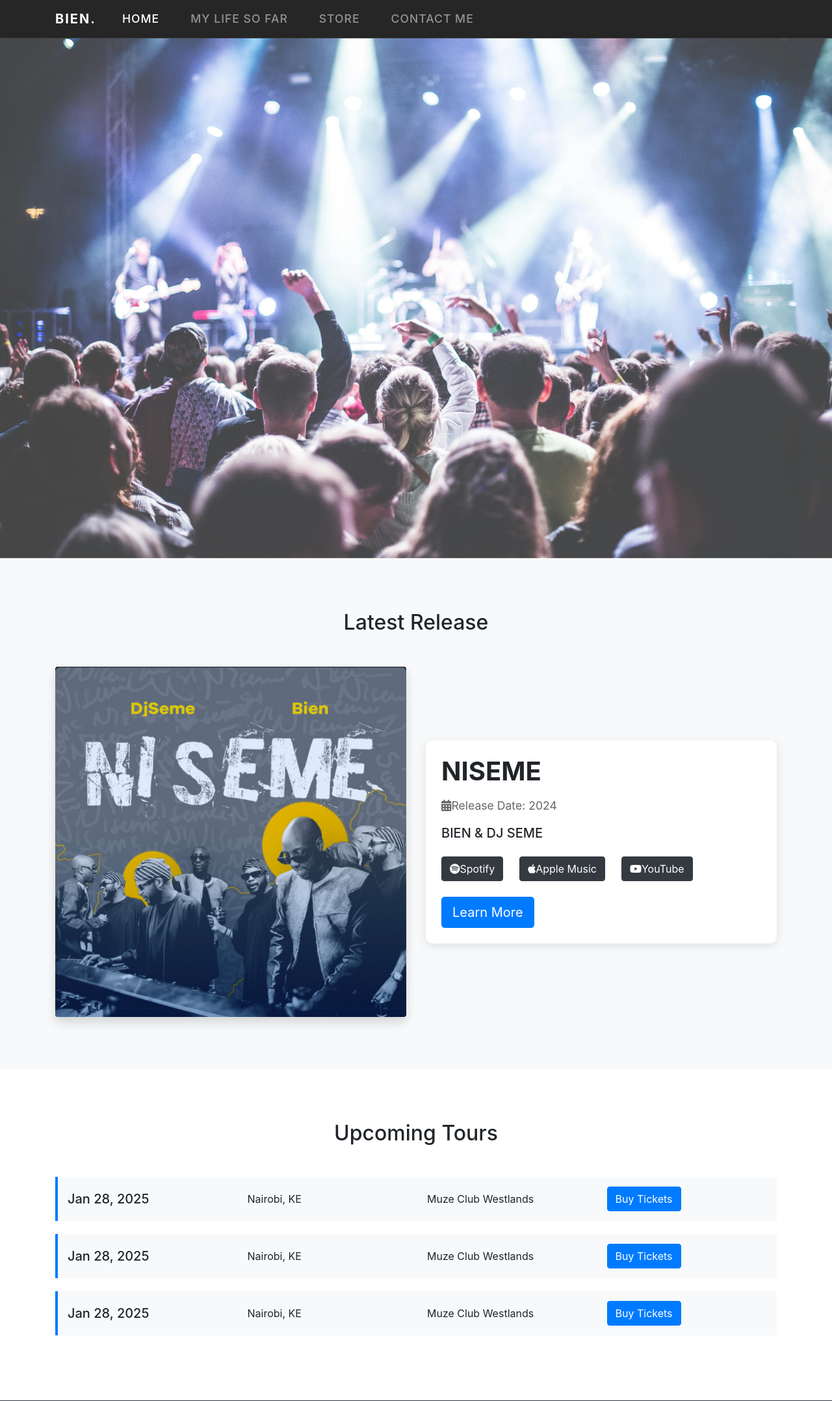
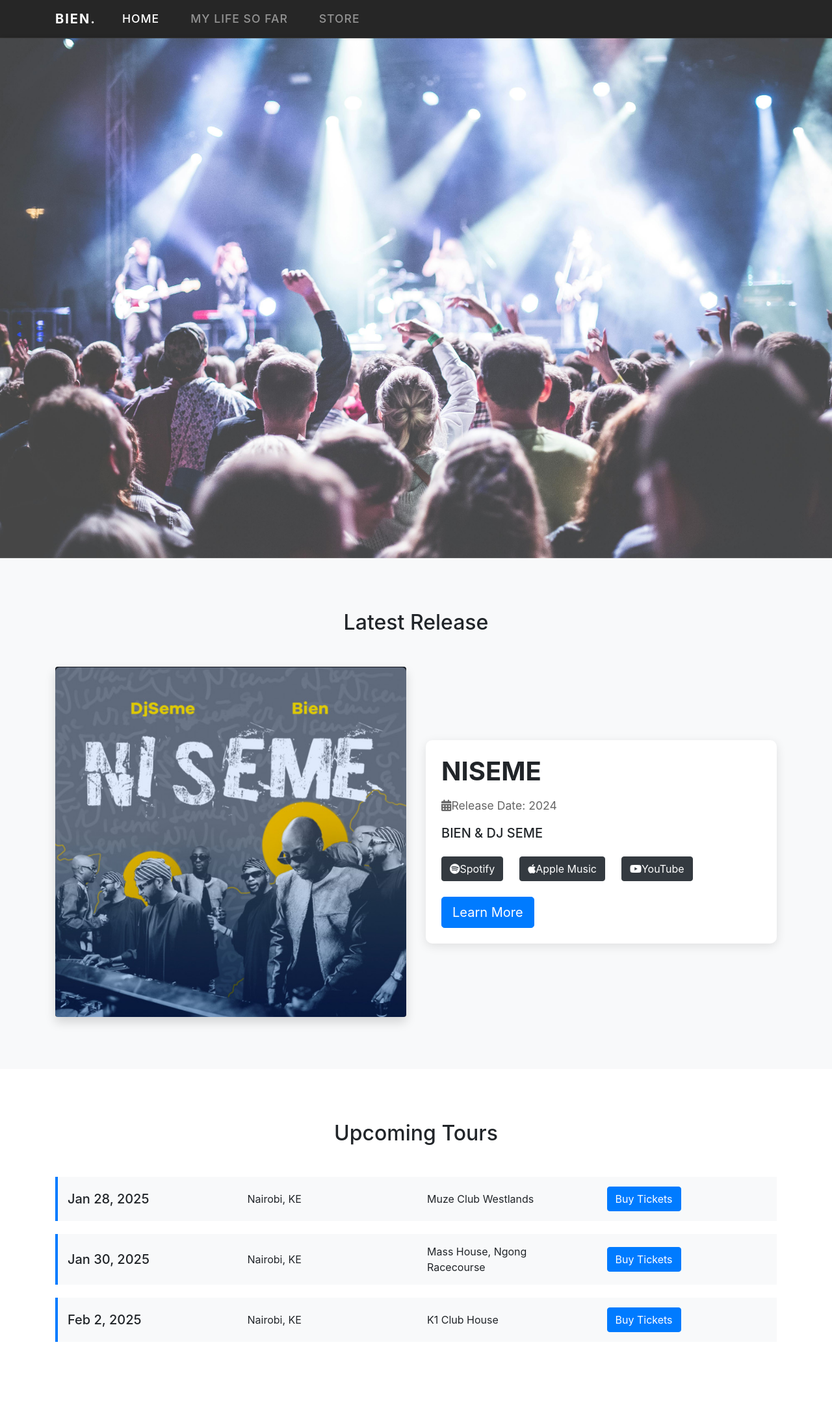
Before and after one commit to ghost-mann/solid-fiesta, a PHP site: page / in a window 1280 px wide. Shown: the top 2156 px of the page at 65% size. Run offline with PHP 8.4, Linux system fonts and the light colour scheme.

Commit message:
feat: code optimization in index.php and about.php

```diff
--- a/about.php
+++ b/about.php
@@ -37,9 +37,6 @@
                 </li>
                 <li class="nav-item">
                     <a class="nav-link" href="#">STORE</a>
-                </li>
-                <li class="nav-item">
-                    <a class="nav-link" href="#">CONTACT ME</a>
                 </li>
             </ul>
         </div>
--- a/index.php
+++ b/index.php
@@ -30,9 +30,6 @@
                 </li>
                 <li class="nav-item">
                     <a class="nav-link" href="#">STORE</a>
-                </li>
-                <li class="nav-item">
-                    <a class="nav-link" href="#">CONTACT ME</a>
                 </li>
             </ul>
         </div>
@@ -109,13 +106,13 @@
         <div class="tour-date">
             <div class="row align-items-center">
                 <div class="col-md-3">
-                    <h5 class="mb-0">Jan 28, 2025</h5>
+                    <h5 class="mb-0">Jan 30, 2025</h5>
                 </div>
                 <div class="col-md-3">
                     <p class="mb-0">Nairobi, KE</p>
                 </div>
                 <div class="col-md-3">
-                    <p class="mb-0">Muze Club Westlands</p>
+                    <p class="mb-0">Mass House, Ngong Racecourse</p>
                 </div>
                 <div class="col-md-3">
                     <button class="btn btn-primary">Buy Tickets</button>
@@ -125,13 +122,13 @@
         <div class="tour-date">
             <div class="row align-items-center">
                 <div class="col-md-3">
-                    <h5 class="mb-0">Jan 28, 2025</h5>
+                    <h5 class="mb-0">Feb 2, 2025</h5>
                 </div>
                 <div class="col-md-3">
                     <p class="mb-0">Nairobi, KE</p>
                 </div>
                 <div class="col-md-3">
-                    <p class="mb-0">Muze Club Westlands</p>
+                    <p class="mb-0">K1 Club House</p>
                 </div>
                 <div class="col-md-3">
                     <button class="btn btn-primary">Buy Tickets</button>
```
